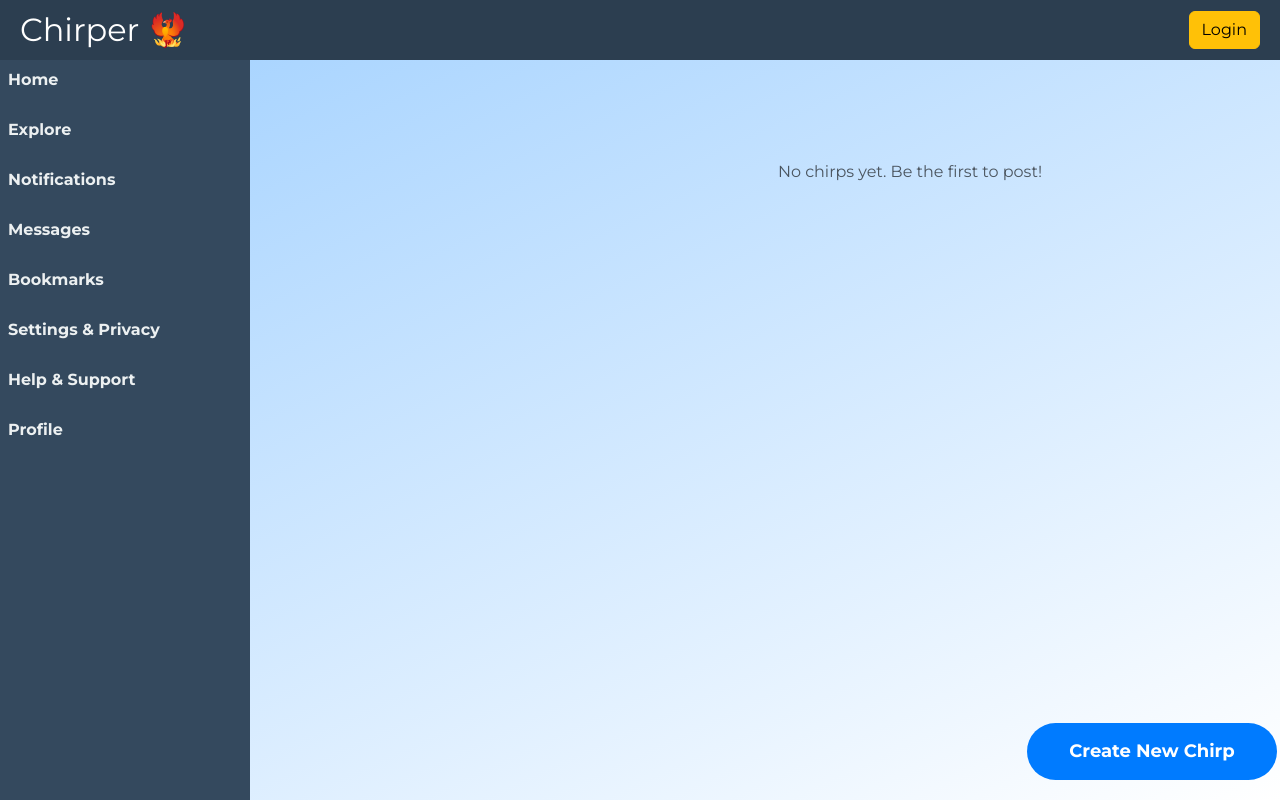
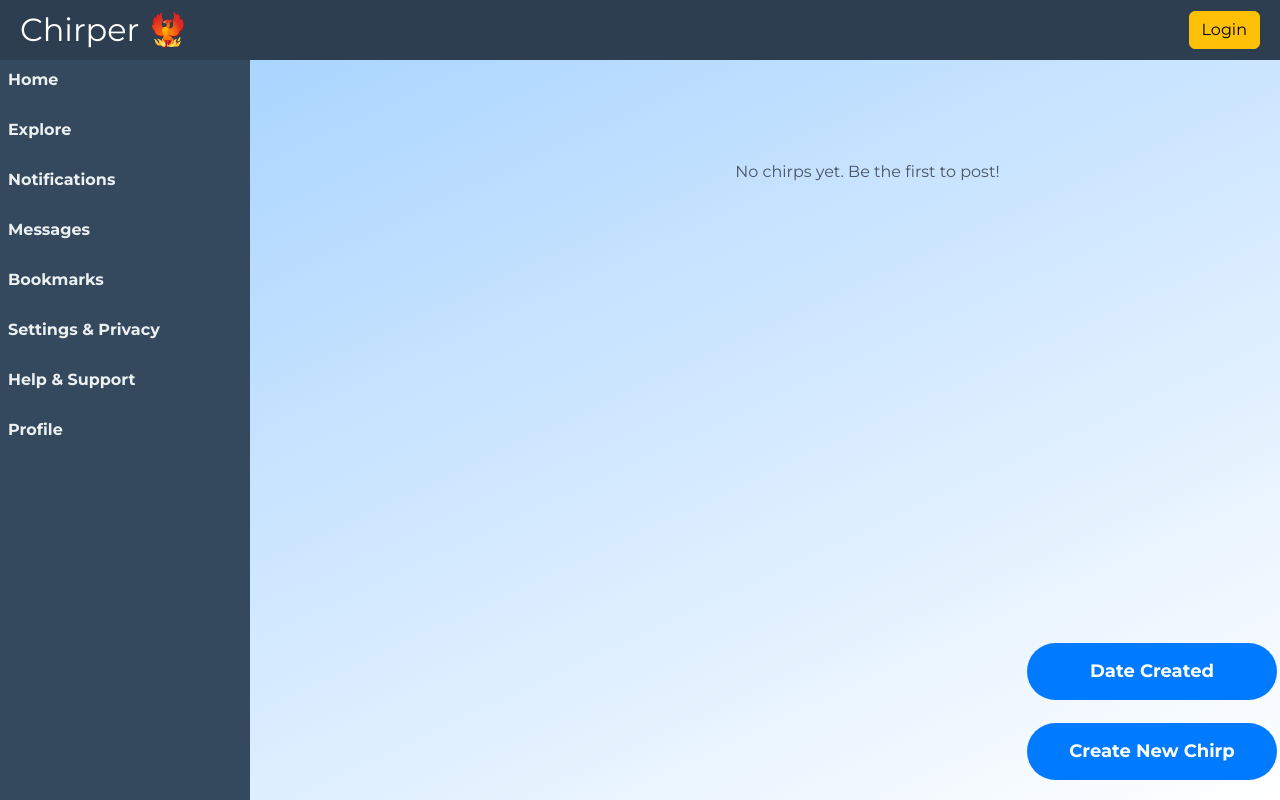
Before and after one commit to andrewfynaardt/chirper, a Django app: page /chirper/home/ in a window 1280 px wide. Run offline with Django 5.2, Linux system fonts and the light colour scheme; data that the repository does not hold is empty; some libraries are stand-ins or nearby versions.

Commit message:
Added the ability to filter and sort chirps. TODO: Correctly sort the chirps by the dropdown selection

```diff
--- a/chirper/models.py
+++ b/chirper/models.py
@@ -1,6 +1,7 @@
 from django.db import models
 from django.utils import timezone
 from django.contrib.auth.models import User
+from django.db.models import Count
 
 class Chirps(models.Model):
     """
@@ -20,19 +21,54 @@ class Chirps(models.Model):
         related_name="chirps"
     )
     created_time = models.DateTimeField(default=timezone.now)
-    parent_chirp_id = models.ForeignKey(
-        'self',
-        on_delete=models.SET_NULL,
-        null=True
-    )
     likes = models.ManyToManyField(User, related_name="liked_chirps", blank=True)
 
-    # Function that returns the total number of likes
+    # Method that returns the total number of likes
     def total_likes(self):
         return self.likes.count()
 
+    # Function that returns the total number of replies
+    def total_replies(self):
+        return self.replies.count()
+
+    # Function that returns the most recent reply
+    def most_recent_reply(self):
+        if self.replies.count() > 0:
+            return self.replies.latest('created_time').created_time
+        return self.created_time
+
     def __str__(self):
         return self.chirp_body[:20]
+
+    @classmethod
+    def get_filtered_chirps(cls, request, filter_type, sort_type):
+        """Returns a queryset of chirps based on the filter and sort parameters."""
+        match filter_type:
+            case "following":
+                filtered_chirps = cls.objects.filter(user_id__in=request.user.following.all())
+            case "own":
+                filtered_chirps = cls.objects.filter(user_id=request.user)
+            case "all":
+                filtered_chirps = cls.objects.all()
+            case default:
+                filtered_chirps = cls.objects.all()
+
+        match sort_type:
+            case "most_liked":
+                filtered_chirps = filtered_chirps.annotate(likes_count=Count('likes'))
+                filtered_chirps = filtered_chirps.order_by('-likes_count')
+            case "most_replies":
+                filtered_chirps = filtered_chirps.order_by(replies_count=Count('replies'))
+                filtered_chirps = filtered_chirps.order_by('-replies_count')
+            case "latest_reply":
+                filtered_chirps = filtered_chirps.order_by(Chirps.most_recent_reply())
+                filtered_chirps = filtered_chirps.order_by('-likes_count')
+            case "date":
+                filtered_chirps = filtered_chirps.order_by("-created_time")
+            case default:
+                filtered_chirps = filtered_chirps.order_by("-created_time")
+
+        return filtered_chirps
 
 
 class Reply(models.Model):
--- a/chirper/templates/base.html
+++ b/chirper/templates/base.html
@@ -156,6 +156,30 @@ Updated: 2025-03-05
             background-color: #0056b3;
         }
 
+        /* Create Filter Dropdown */
+        .filter-dropdown-btn {
+            position: fixed;
+            bottom: 100px;
+            left: 90%;
+            transform: translateX(-50%);
+            width: 250px;
+            padding: 15px;
+            font-size: 18px;
+            background-color: #007bff;
+            color: white;
+            border: none;
+            border-radius: 30px;
+            text-align: center;
+            font-weight: bold;
+            cursor: pointer;
+            transition: background-color 0.3s ease-in-out;
+        }
+
+        /*Change background color when hovering*/
+        .filter-dropdown-btn:hover {
+            background-color: #0056b3;
+        }
+
         /* Like Button Styles */
         .like-btn {
             border: 1px solid #007bff;
@@ -206,6 +230,39 @@ Updated: 2025-03-05
 
         <!--Javascript Bootstrap 'Bundle'-->
         <script src="https://cdn.jsdelivr.net/npm/bootstrap@5.3.3/dist/js/bootstrap.bundle.min.js"></script>
+
+        <!-- Sorting Dropdown Menu -->
+        <form id="dropdownForm" method="POST">
+            {% csrf_token %}
+            <div class="dropdown">
+                <button class="btn btn-primary filter-dropdown-btn" type="button" id="dropdownMenuButton"
+                    data-bs-toggle="dropdown" aria-expanded="false">
+                    Date Created
+                </button>
+                <ul class="dropdown-menu" aria-labelledby="dropdownMenuButton">
+                    <li><a class="dropdown-item" href="#" data-value="date">Date Created</a></li>
+                    <li><a class="dropdown-item" href="#" data-value="likes">Most Likes</a></li>
+                    <li><a class="dropdown-item" href="#" data-value="recent_reply">Latest Reply</a></li>
+                    <li><a class="dropdown-item" href="#" data-value="total_replies">Most Replies</a></li>
+                </ul>
+                <input type="hidden" name="selected_option" id="selectedOption">
+            </div>
+            <button type="submit" class="btn btn-success mt-2">Submit</button>
+        </form>
+
+        <script>
+            document.querySelectorAll('.dropdown-item').forEach(item => {
+                item.addEventListener('click', function (event) {
+                    event.preventDefault();
+                    let sort_type = this.getAttribute('data-value');
+                    document.getElementById('dropdownMenuButton').innerText = this.innerText;
+                    document.getElementById('selectedOption').value = sort_type;
+                    // Set the cookie
+                    document.cookie = "sort_type=" + selectedValue + "; path=/; max-age=86400"; // 86400 seconds = 1 day
+                });
+            });
+        </script>
+
         <!-- Create New Chirp Button -->
         <button class="create-chirp-btn" data-bs-toggle="modal" data-bs-target="#chirpModal">
             Create New Chirp</button>
--- a/chirper/views.py
+++ b/chirper/views.py
@@ -15,7 +15,9 @@ def still_dev(request):
 
 # Home view
 def home(request):
-    chirps = Chirps.objects.all().order_by("-created_time")  # Fetch chirps
+    # Filter chirps based on user selection
+    sort_type = request.COOKIES.get("sort_type", "date")
+    chirps = Chirps.get_filtered_chirps(request, "all", sort_type)
     form = ChirpForm()
     return render(request, "home.html", {"chirps": chirps, "form": form})
 
```
Also changed, not shown: chirper/migrations/0001_initial.py, chirper/migrations/0002_alter_chirps_user_id_reply_userfollowing_and_more.py (deleted), chirper/migrations/0003_rename_created_at_reply_created_time_and_more.py (deleted).
